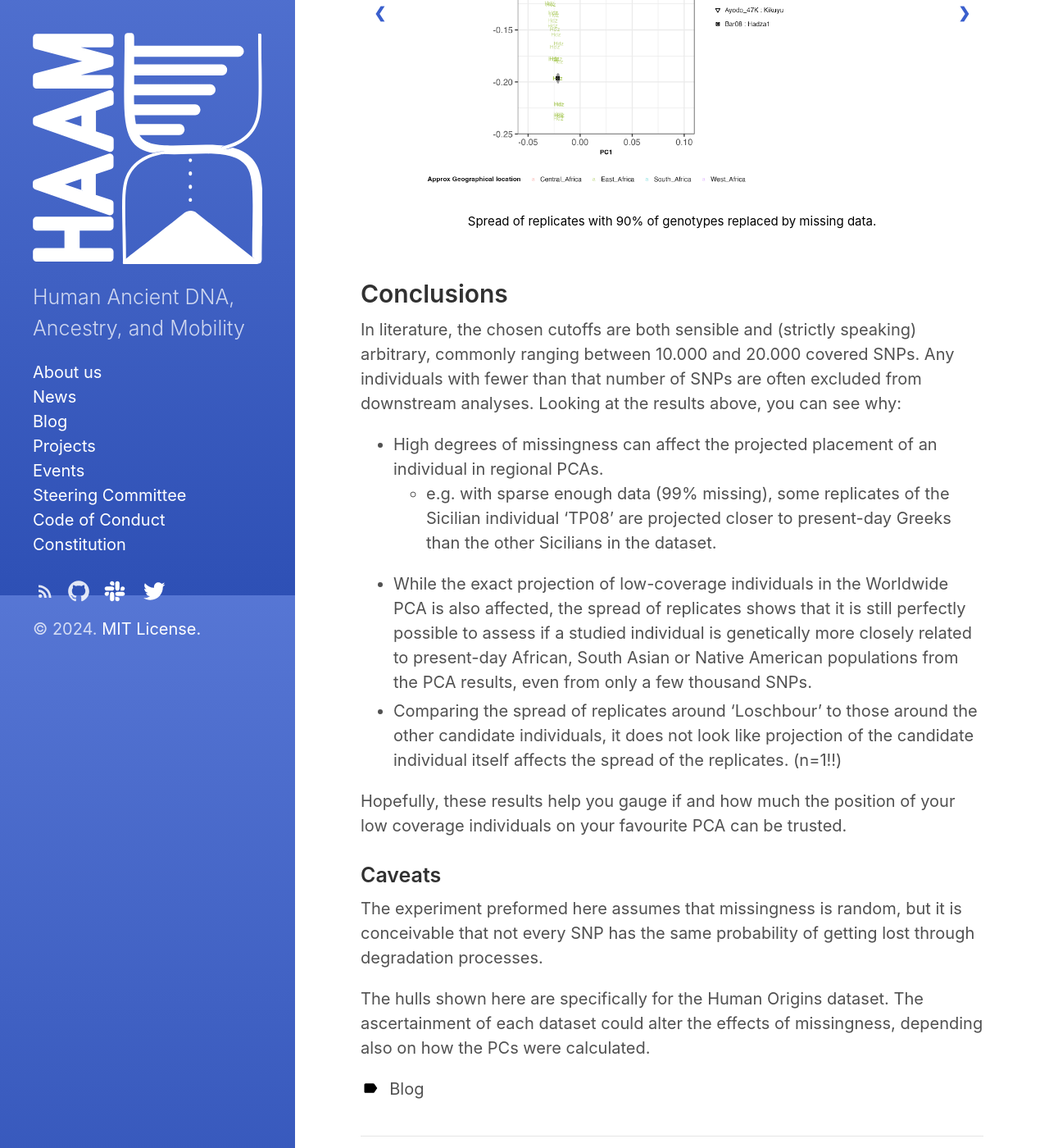
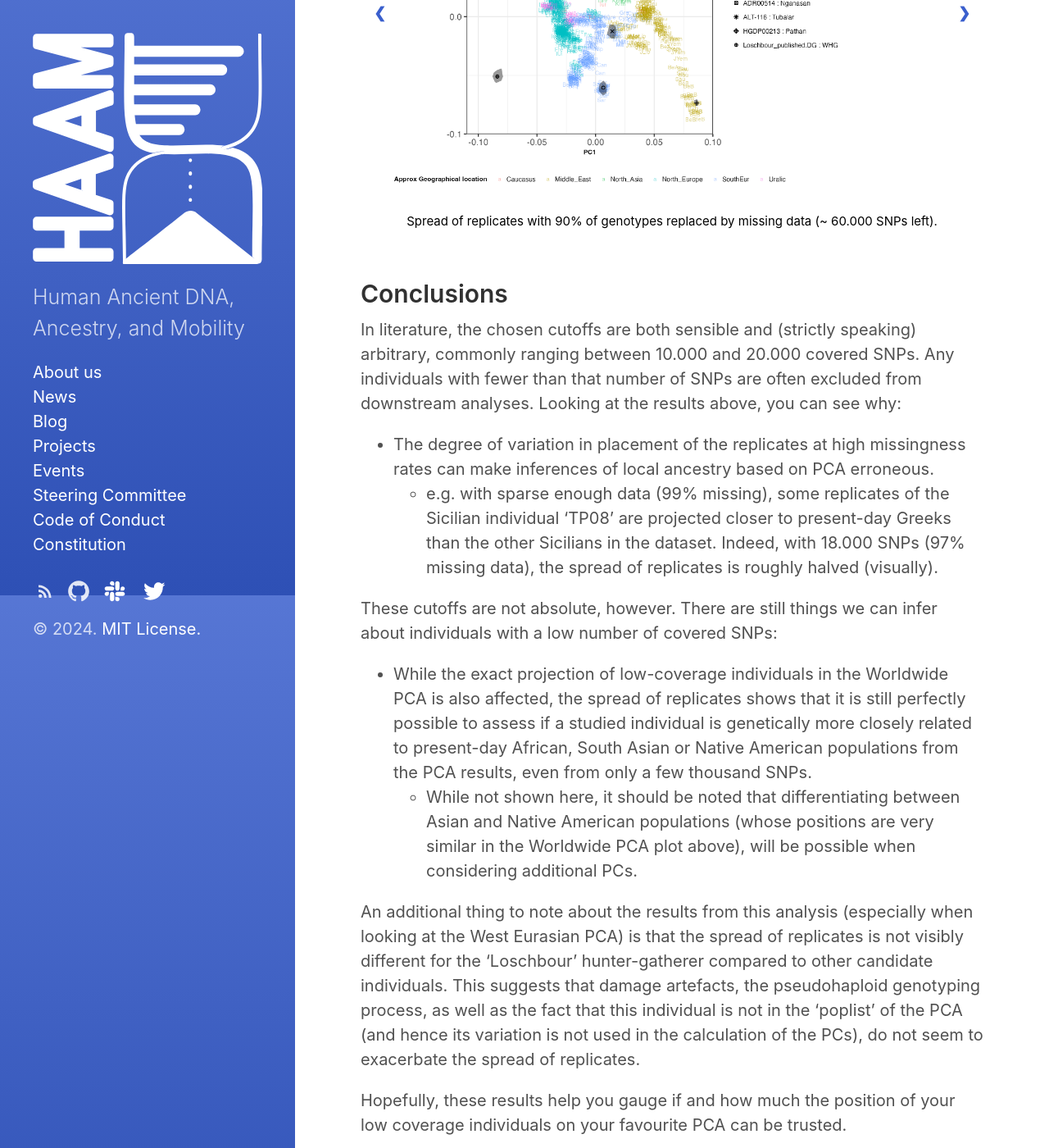
Before and after one commit to haam-community/haam-community.github.io, a Jekyll site: the page built from _posts/2024-04-14-blog.md, in a window 1280 px wide and 1400 px high, scrolled down 4674 px. Shown: the whole window at 82% size. Built offline with Jekyll 4.4.1, drawn with Linux system fonts in a browser that asks for light colours; some of the changed text lies outside the part shown.

Commit message:
Change plot order, title and conclusion phrasing

```diff
--- a/_posts/2024-04-14-blog.md
+++ b/_posts/2024-04-14-blog.md
@@ -44,11 +44,11 @@
 
 -   Worldwide PCA
 
+-   African PCA (à la [Skoglund et. al 2017](http://dx.doi.org/10.1016/j.cell.2017.08.049))
+
 -   Eurasian PCA (à la [Jeong2019](https://doi.org/10.1038/s41559-019-0878-2))
 
 -   West Eurasian PCA (à la [Lazaridis et al. 2014](http://dx.doi.org/10.1038/nature13673))
-
--   African PCA (à la [Skoglund et. al 2017](http://dx.doi.org/10.1016/j.cell.2017.08.049))
 
 ## Results
 
@@ -67,26 +67,59 @@
     <div class="numbertext">1 / 3</div>
     <img src="{{ "/assets/media/event_images/2024-04-14-blog/Worldwide.m0.9.png" | relative_url }}" style="width:90%">
     <br>
-    <div class="text">Spread of replicates with 90% of genotypes replaced by missing data.</div>
+    <div class="text">Spread of replicates with 90% of genotypes replaced by missing data (~ 60.000 SNPs left).</div>
   </div>
 
   <div class="mySlides slide0 fade">
     <div class="numbertext">2 / 3</div>
     <img src="{{ "/assets/media/event_images/2024-04-14-blog/Worldwide.m0.97.png" | relative_url }}" style="width:90%">
    <br>
-    <div class="text">Spread of replicates with 97% of genotypes replaced by missing data.</div>
+    <div class="text">Spread of replicates with 97% of genotypes replaced by missing data (~ 18.000 SNPs left).</div>
   </div>
 
   <div class="mySlides slide0 fade">
     <div class="numbertext">3 / 3</div>
     <img src="{{ "/assets/media/event_images/2024-04-14-blog/Worldwide.m0.99.png" | relative_url }}" style="width:90%">
    <br>
-    <div class="text">Spread of replicates with 99% of genotypes replaced by missing data.</div>
+    <div class="text">Spread of replicates with 99% of genotypes replaced by missing data (~ 6.000 SNPs left).</div>
   </div>
 
   <!-- Next and previous buttons -->
   <a class="prev" onclick="plusSlides(-1, 0)">&#10094;</a>
   <a class="next" onclick="plusSlides(1, 0)">&#10095;</a>
+</div>
+<br>
+
+### Africa
+
+<!-- Slideshow container -->
+<div class="slideshow-container">
+
+  <!-- Full-width images with number and caption text -->
+  <div class="mySlides slide3 fade">
+    <div class="numbertext">1 / 3</div>
+    <img src="{{ "/assets/media/event_images/2024-04-14-blog/Africa.m0.9.png" | relative_url }}" style="width:90%">
+    <br>
+    <div class="text">Spread of replicates with 90% of genotypes replaced by missing data (~ 60.000 SNPs left).</div>
+  </div>
+
+  <div class="mySlides slide3 fade">
+    <div class="numbertext">2 / 3</div>
+    <img src="{{ "/assets/media/event_images/2024-04-14-blog/Africa.m0.97.png" | relative_url }}" style="width:90%">
+   <br>
+    <div class="text">Spread of replicates with 97% of genotypes replaced by missing data (~ 18.000 SNPs left).</div>
+  </div>
+
+  <div class="mySlides slide3 fade">
+    <div class="numbertext">3 / 3</div>
+    <img src="{{ "/assets/media/event_images/2024-04-14-blog/Africa.m0.99.png" | relative_url }}" style="width:90%">
+   <br>
+    <div class="text">Spread of replicates with 99% of genotypes replaced by missing data (~ 6.000 SNPs left).</div>
+  </div>
+
+  <!-- Next and previous buttons -->
+  <a class="prev" onclick="plusSlides(-1, 3)">&#10094;</a>
+  <a class="next" onclick="plusSlides(1, 3)">&#10095;</a>
 </div>
 <br>
 
@@ -100,21 +133,21 @@
     <div class="numbertext">1 / 3</div>
     <img src="{{ "/assets/media/event_images/2024-04-14-blog/Eurasia.m0.9.png" | relative_url }}" style="width:90%">
     <br>
-    <div class="text">Spread of replicates with 90% of genotypes replaced by missing data.</div>
+    <div class="text">Spread of replicates with 90% of genotypes replaced by missing data (~ 60.000 SNPs left).</div>
   </div>
 
   <div class="mySlides slide1 fade">
     <div class="numbertext">2 / 3</div>
     <img src="{{ "/assets/media/event_images/2024-04-14-blog/Eurasia.m0.97.png" | relative_url }}" style="width:90%">
    <br>
-    <div class="text">Spread of replicates with 97% of genotypes replaced by missing data.</div>
+    <div class="text">Spread of replicates with 97% of genotypes replaced by missing data (~ 18.000 SNPs left).</div>
   </div>
 
   <div class="mySlides slide1 fade">
     <div class="numbertext">3 / 3</div>
     <img src="{{ "/assets/media/event_images/2024-04-14-blog/Eurasia.m0.99.png" | relative_url }}" style="width:90%">
    <br>
-    <div class="text">Spread of replicates with 99% of genotypes replaced by missing data.</div>
+    <div class="text">Spread of replicates with 99% of genotypes replaced by missing data (~ 6.000 SNPs left).</div>
   </div>
 
   <!-- Next and previous buttons -->
@@ -133,59 +166,26 @@
     <div class="numbertext">1 / 3</div>
     <img src="{{ "/assets/media/event_images/2024-04-14-blog/WestEurasia.m0.9.png" | relative_url }}" style="width:90%">
     <br>
-    <div class="text">Spread of replicates with 90% of genotypes replaced by missing data.</div>
+    <div class="text">Spread of replicates with 90% of genotypes replaced by missing data (~ 60.000 SNPs left).</div>
   </div>
 
   <div class="mySlides slide2 fade">
     <div class="numbertext">2 / 3</div>
     <img src="{{ "/assets/media/event_images/2024-04-14-blog/WestEurasia.m0.97.png" | relative_url }}" style="width:90%">
    <br>
-    <div class="text">Spread of replicates with 97% of genotypes replaced by missing data.</div>
+    <div class="text">Spread of replicates with 97% of genotypes replaced by missing data (~ 18.000 SNPs left).</div>
   </div>
 
   <div class="mySlides slide2 fade">
     <div class="numbertext">3 / 3</div>
     <img src="{{ "/assets/media/event_images/2024-04-14-blog/WestEurasia.m0.99.png" | relative_url }}" style="width:90%">
    <br>
-    <div class="text">Spread of replicates with 99% of genotypes replaced by missing data.</div>
+    <div class="text">Spread of replicates with 99% of genotypes replaced by missing data (~ 6.000 SNPs left).</div>
   </div>
 
   <!-- Next and previous buttons -->
   <a class="prev" onclick="plusSlides(-1, 2)">&#10094;</a>
   <a class="next" onclick="plusSlides(1, 2)">&#10095;</a>
-</div>
-<br>
-
-### Africa
-
-<!-- Slideshow container -->
-<div class="slideshow-container">
-
-  <!-- Full-width images with number and caption text -->
-  <div class="mySlides slide3 fade">
-    <div class="numbertext">1 / 3</div>
-    <img src="{{ "/assets/media/event_images/2024-04-14-blog/Africa.m0.9.png" | relative_url }}" style="width:90%">
-    <br>
-    <div class="text">Spread of replicates with 90% of genotypes replaced by missing data.</div>
-  </div>
-
-  <div class="mySlides slide3 fade">
-    <div class="numbertext">2 / 3</div>
-    <img src="{{ "/assets/media/event_images/2024-04-14-blog/Africa.m0.97.png" | relative_url }}" style="width:90%">
-   <br>
-    <div class="text">Spread of replicates with 97% of genotypes replaced by missing data.</div>
-  </div>
-
-  <div class="mySlides slide3 fade">
-    <div class="numbertext">3 / 3</div>
-    <img src="{{ "/assets/media/event_images/2024-04-14-blog/Africa.m0.99.png" | relative_url }}" style="width:90%">
-   <br>
-    <div class="text">Spread of replicates with 99% of genotypes replaced by missing data.</div>
-  </div>
-
-  <!-- Next and previous buttons -->
-  <a class="prev" onclick="plusSlides(-1, 3)">&#10094;</a>
-  <a class="next" onclick="plusSlides(1, 3)">&#10095;</a>
 </div>
 <br>
 
@@ -195,10 +195,16 @@
 Any individuals with fewer than that number of SNPs are often excluded from downstream analyses.
 Looking at the results above, you can see why:
 
- - High degrees of missingness can affect the projected placement of an individual in regional PCAs.
-    - e.g. with sparse enough data (99% missing), some replicates of the Sicilian individual 'TP08' are projected closer to present-day Greeks than the other Sicilians in the dataset.
+ - The degree of variation in placement of the replicates at high missingness rates can make inferences of local ancestry based on PCA erroneous.
+    - e.g. with sparse enough data (99% missing), some replicates of the Sicilian individual 'TP08' are projected closer to present-day Greeks than the other Sicilians in the dataset. Indeed, with 18.000 SNPs (97% missing data), the spread of replicates is roughly halved (visually).
+
+These cutoffs are not absolute, however. There are still things we can infer about individuals with a low number of covered SNPs:
+
  - While the exact projection of low-coverage individuals in the Worldwide PCA is also affected, the spread of replicates shows that it is still perfectly possible to assess if a studied individual is genetically more closely related to present-day African, South Asian or Native American populations from the PCA results, even from only a few thousand SNPs.
- - Comparing the spread of replicates around 'Loschbour' to those around the other candidate individuals, it does not look like projection of the candidate individual itself affects the spread of the replicates. (n=1!!)
+   - While not shown here, it should be noted that differentiating between Asian and Native American populations (whose positions are very similar in the Worldwide PCA plot above), will be possible when considering additional PCs.
+
+An additional thing to note about the results from this analysis (especially when looking at the West Eurasian PCA) is that the spread of replicates is not visibly different for the 'Loschbour' hunter-gatherer compared to other candidate individuals.
+This suggests that damage artefacts, the pseudohaploid genotyping process, as well as the fact that this individual is not in the 'poplist' of the PCA (and hence its variation is not used in the calculation of the PCs), do not seem to exacerbate the spread of replicates.
 
 Hopefully, these results help you gauge if and how much the position of your low coverage individuals on your favourite PCA can be trusted.
 
```
Also changed, not shown: other parts of _posts/2024-04-14-blog.md (+1 -1 lines).
